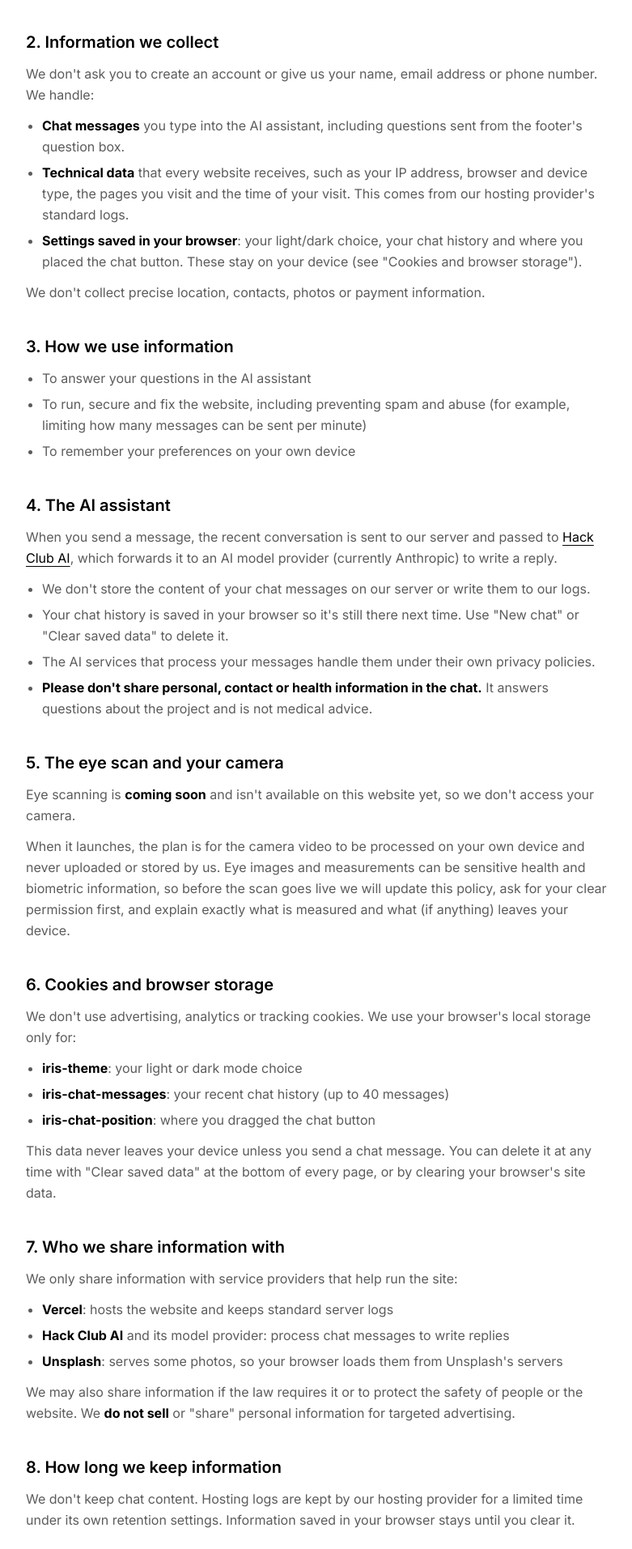
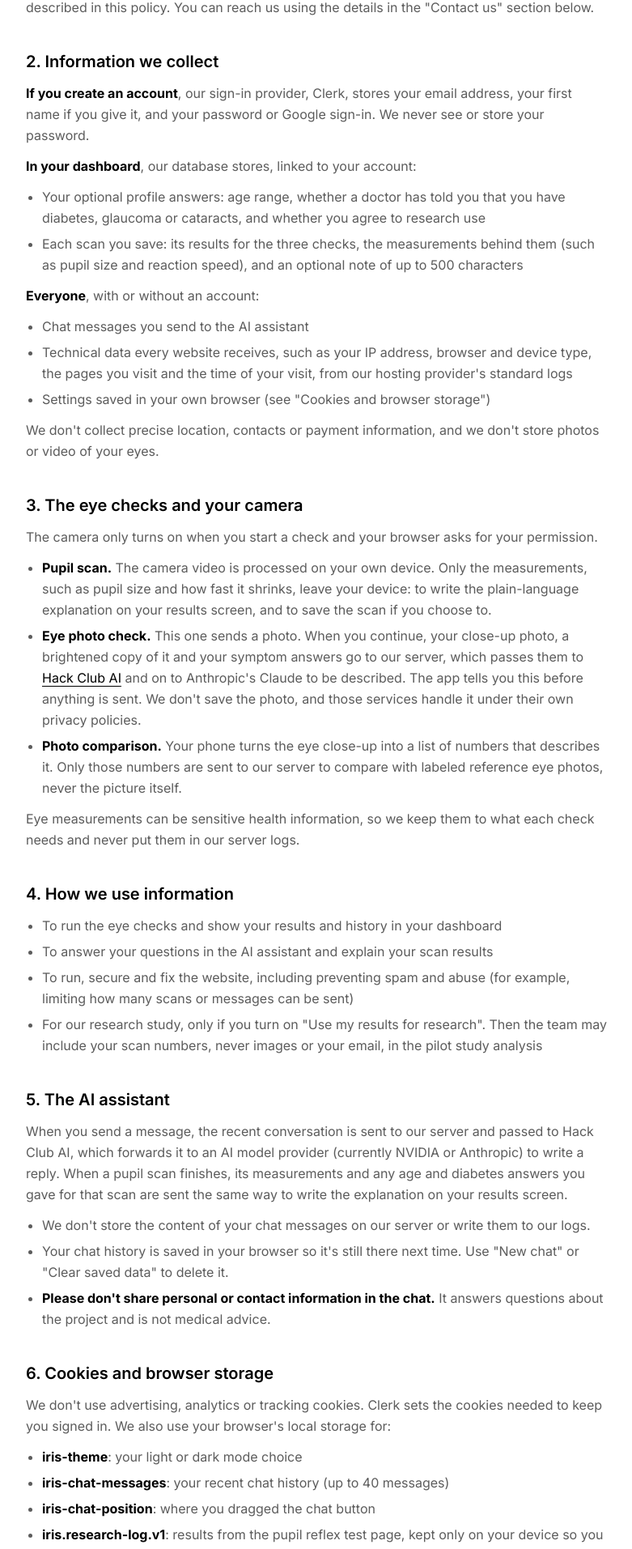
Before and after one commit to nc1b/Iris-Checks, a Next.js app in the folder iris-web/: page /privacy in a window 1280 px wide. Shown: the part 880-2793 px from the top of the page at 81% size, without its empty margins (248-1029 px from the left). Built offline with nearby package versions, Linux system fonts and the light colour scheme; no server answers.

Commit message:
Update privacy policy and terms for accounts and eye checks

```diff
--- a/iris-web/app/privacy/page.tsx
+++ b/iris-web/app/privacy/page.tsx
@@ -5,23 +5,25 @@ import { LegalPage } from "@/components/blocks/legal-page";
 export const metadata: Metadata = {
   title: "Privacy Policy",
   alternates: { canonical: "/privacy" },
-  description: "How the Iris website and AI assistant handle your information.",
+  description: "What Iris collects, where it goes, who can see it and how to delete it.",
 };
 
 export default function PrivacyPage() {
   return (
     <LegalPage
       title="Privacy Policy"
-      updated="October 20, 2026"
+      updated="October 26, 2026"
       intro={
         <>
           <p>
-            Iris (&quot;we&quot;, &quot;us&quot;) is a student research project building a phone-based eye check. This policy explains what
-            information this website and its AI assistant handle, why, who it&apos;s shared with, and the choices you have.
+            Iris (&quot;we&quot;, &quot;us&quot;) is a student research project building phone-based eye checks. This policy explains what
+            information the website, the eye checks and the AI assistant collect, where it goes, who can see it, and the choices you have.
           </p>
           <p className="mt-4">
-            <strong className="text-foreground">The short version:</strong> there are no accounts, the eye scan isn&apos;t live yet, chat messages
-            are sent to an AI service to get an answer, your chat history is saved only in your own browser, and we never sell your information.
+            <strong className="text-foreground">The short version:</strong> you can browse and chat without an account. If you sign up, we store
+            your scan numbers and optional answers, linked to your account. We never store pictures or video of your eyes. The optional eye photo
+            check sends one photo to an AI service to be reviewed, and you&apos;re told before it&apos;s sent. You can delete your data at any time,
+            and we never sell it.
           </p>
         </>
       }
@@ -39,21 +41,56 @@ export default function PrivacyPage() {
           heading: "Information we collect",
           body: (
             <>
-              <p>We don&apos;t ask you to create an account or give us your name, email address or phone number. We handle:</p>
+              <p>
+                <strong>If you create an account</strong>, our sign-in provider, Clerk, stores your email address, your first name if you give it,
+                and your password or Google sign-in. We never see or store your password.
+              </p>
+              <p>
+                <strong>In your dashboard</strong>, our database stores, linked to your account:
+              </p>
+              <ul>
+                <li>Your optional profile answers: age range, whether a doctor has told you that you have diabetes, glaucoma or cataracts, and whether you agree to research use</li>
+                <li>Each scan you save: its results for the three checks, the measurements behind them (such as pupil size and reaction speed), and an optional note of up to 500 characters</li>
+              </ul>
+              <p>
+                <strong>Everyone</strong>, with or without an account:
+              </p>
+              <ul>
+                <li>Chat messages you send to the AI assistant</li>
+                <li>Technical data every website receives, such as your IP address, browser and device type, the pages you visit and the time of your visit, from our hosting provider&apos;s standard logs</li>
+                <li>Settings saved in your own browser (see &quot;Cookies and browser storage&quot;)</li>
+              </ul>
+              <p>We don&apos;t collect precise location, contacts or payment information, and we don&apos;t store photos or video of your eyes.</p>
+            </>
+          ),
+        },
+        {
+          heading: "The eye checks and your camera",
+          body: (
+            <>
+              <p>The camera only turns on when you start a check and your browser asks for your permission.</p>
               <ul>
                 <li>
-                  <strong>Chat messages</strong> you type into the AI assistant, including questions sent from the footer&apos;s question box.
+                  <strong>Pupil scan.</strong> The camera video is processed on your own device. Only the measurements, such as pupil size and how
+                  fast it shrinks, leave your device: to write the plain-language explanation on your results screen, and to save the scan if you choose to.
                 </li>
                 <li>
-                  <strong>Technical data</strong> that every website receives, such as your IP address, browser and device type, the pages you visit
-                  and the time of your visit. This comes from our hosting provider&apos;s standard logs.
+                  <strong>Eye photo check.</strong> This one sends a photo. When you continue, your close-up photo, a brightened copy of it and your
+                  symptom answers go to our server, which passes them to{" "}
+                  <a href="https://ai.hackclub.com" target="_blank" rel="noreferrer">
+                    Hack Club AI
+                  </a>{" "}
+                  and on to Anthropic&apos;s Claude to be described. The app tells you this before anything is sent. We don&apos;t save the photo,
+                  and those services handle it under their own privacy policies.
                 </li>
                 <li>
-                  <strong>Settings saved in your browser</strong>: your light/dark choice, your chat history and where you placed the chat button.
-                  These stay on your device (see &quot;Cookies and browser storage&quot;).
+                  <strong>Photo comparison.</strong> Your phone turns the eye close-up into a list of numbers that describes it. Only those numbers
+                  are sent to our server to compare with labeled reference eye photos, never the picture itself.
                 </li>
               </ul>
-              <p>We don&apos;t collect precise location, contacts, photos or payment information.</p>
+              <p>
+                Eye measurements can be sensitive health information, so we keep them to what each check needs and never put them in our server logs.
+              </p>
             </>
           ),
         },
@@ -61,9 +98,10 @@ export default function PrivacyPage() {
           heading: "How we use information",
           body: (
             <ul>
-              <li>To answer your questions in the AI assistant</li>
-              <li>To run, secure and fix the website, including preventing spam and abuse (for example, limiting how many messages can be sent per minute)</li>
-              <li>To remember your preferences on your own device</li>
+              <li>To run the eye checks and show your results and history in your dashboard</li>
+              <li>To answer your questions in the AI assistant and explain your scan results</li>
+              <li>To run, secure and fix the website, including preventing spam and abuse (for example, limiting how many scans or messages can be sent)</li>
+              <li>For our research study, only if you turn on &quot;Use my results for research&quot;. Then the team may include your scan numbers, never images or your email, in the pilot study analysis</li>
             </ul>
           ),
         },
@@ -72,36 +110,18 @@ export default function PrivacyPage() {
           body: (
             <>
               <p>
-                When you send a message, the recent conversation is sent to our server and passed to{" "}
-                <a href="https://ai.hackclub.com" target="_blank" rel="noreferrer">
-                  Hack Club AI
-                </a>
-                , which forwards it to an AI model provider (currently Anthropic) to write a reply.
+                When you send a message, the recent conversation is sent to our server and passed to Hack Club AI, which forwards it to an AI model
+                provider (currently NVIDIA or Anthropic) to write a reply. When a pupil scan finishes, its measurements and any age and diabetes
+                answers you gave for that scan are sent the same way to write the explanation on your results screen.
               </p>
               <ul>
                 <li>We don&apos;t store the content of your chat messages on our server or write them to our logs.</li>
                 <li>Your chat history is saved in your browser so it&apos;s still there next time. Use &quot;New chat&quot; or &quot;Clear saved data&quot; to delete it.</li>
-                <li>The AI services that process your messages handle them under their own privacy policies.</li>
                 <li>
-                  <strong>Please don&apos;t share personal, contact or health information in the chat.</strong> It answers questions about the
-                  project and is not medical advice.
+                  <strong>Please don&apos;t share personal or contact information in the chat.</strong> It answers questions about the project and
+                  is not medical advice.
                 </li>
               </ul>
-            </>
-          ),
-        },
-        {
-          heading: "The eye scan and your camera",
-          body: (
-            <>
-              <p>
-                Eye scanning is <strong>coming soon</strong> and isn&apos;t available on this website yet, so we don&apos;t access your camera.
-              </p>
-              <p>
-                When it launches, the plan is for the camera video to be processed on your own device and never uploaded or stored by us. Eye images
-                and measurements can be sensitive health and biometric information, so before the scan goes live we will update this policy, ask for
-                your clear permission first, and explain exactly what is measured and what (if anything) leaves your device.
-              </p>
             </>
           ),
         },
@@ -109,27 +129,37 @@ export default function PrivacyPage() {
           heading: "Cookies and browser storage",
           body: (
             <>
-              <p>We don&apos;t use advertising, analytics or tracking cookies. We use your browser&apos;s local storage only for:</p>
+              <p>
+                We don&apos;t use advertising, analytics or tracking cookies. Clerk sets the cookies needed to keep you signed in. We also use your
+                browser&apos;s local storage for:
+              </p>
               <ul>
                 <li><strong>iris-theme</strong>: your light or dark mode choice</li>
                 <li><strong>iris-chat-messages</strong>: your recent chat history (up to 40 messages)</li>
                 <li><strong>iris-chat-position</strong>: where you dragged the chat button</li>
+                <li><strong>iris.research-log.v1</strong>: results from the pupil reflex test page, kept only on your device so you can export them</li>
               </ul>
               <p>
-                This data never leaves your device unless you send a chat message. You can delete it at any time with &quot;Clear saved data&quot; at
-                the bottom of every page, or by clearing your browser&apos;s site data.
+                You can delete your theme and chat data with &quot;Clear saved data&quot; at the bottom of every page, clear the test log from the
+                results screen, or clear your browser&apos;s site data.
               </p>
             </>
           ),
         },
         {
-          heading: "Who we share information with",
+          heading: "Who can see your information",
           body: (
             <>
-              <p>We only share information with service providers that help run the site:</p>
+              <p>
+                Only you can see your dashboard. Our server checks your sign-in on every request and only returns your own records. Our database
+                can&apos;t be read directly from the internet, and only our team can manage it. We share information only with service providers that
+                help run Iris:
+              </p>
               <ul>
                 <li><strong>Vercel</strong>: hosts the website and keeps standard server logs</li>
-                <li><strong>Hack Club AI</strong> and its model provider: process chat messages to write replies</li>
+                <li><strong>Clerk</strong>: handles sign-up, sign-in and your account</li>
+                <li><strong>Supabase</strong>: hosts our database</li>
+                <li><strong>Hack Club AI</strong> and its model providers (Anthropic and NVIDIA): process chat messages, scan explanations and eye photos</li>
                 <li><strong>Unsplash</strong>: serves some photos, so your browser loads them from Unsplash&apos;s servers</li>
               </ul>
               <p>
@@ -143,8 +173,9 @@ export default function PrivacyPage() {
           heading: "How long we keep information",
           body: (
             <p>
-              We don&apos;t keep chat content. Hosting logs are kept by our hosting provider for a limited time under its own retention settings.
-              Information saved in your browser stays until you clear it.
+              We keep your profile answers and saved scans until you delete them or your account. We don&apos;t keep chat content or eye photos.
+              Hosting logs are kept by our hosting provider for a limited time under its own retention settings. Information saved in your browser
+              stays until you clear it.
             </p>
           ),
         },
@@ -152,8 +183,10 @@ export default function PrivacyPage() {
           heading: "Security",
           body: (
             <p>
-              The site is served over HTTPS, chat requests are checked and rate-limited, and API keys are kept on the server, never in your browser.
-              No system is perfectly secure, so please don&apos;t send sensitive information through the chat.
+              The site only loads over HTTPS and can&apos;t be embedded in other websites. Sign-in uses verified email codes, checks passwords against
+              known leaks, locks an account after repeated wrong passwords, and blocks bots. Our database tables can&apos;t be reached directly, every
+              request is checked and rate-limited, and our keys stay on the server, never in your browser or our code. No system is perfectly
+              secure, so please don&apos;t send sensitive information you don&apos;t need to.
             </p>
           ),
         },
@@ -162,12 +195,13 @@ export default function PrivacyPage() {
           body: (
             <>
               <ul>
-                <li>Use the site without the chat; nothing is sent unless you send a message.</li>
-                <li>Delete your saved chat and settings with &quot;New chat&quot; or &quot;Clear saved data&quot;.</li>
+                <li>Use the site and chat without an account, or skip the camera checks entirely.</li>
+                <li>Leave any profile question blank, and turn research use on or off at any time.</li>
+                <li>Delete any saved scan, or all your answers and scans at once with &quot;Delete my data&quot; in your dashboard.</li>
+                <li>Delete your sign-in account in &quot;Account settings&quot; in your dashboard.</li>
                 <li>
                   Depending on where you live (for example, under California or European privacy laws), you may have the right to ask what personal
-                  information we hold about you, and to ask us to correct or delete it. Because we don&apos;t keep chat content or accounts, we usually
-                  hold nothing that identifies you, but you can still contact us and we&apos;ll help.
+                  information we hold about you, and to ask us to correct or delete it. Contact us and we&apos;ll help.
                 </li>
               </ul>
               <p>We don&apos;t respond differently to &quot;Do Not Track&quot; signals because we don&apos;t track you across sites.</p>
@@ -178,9 +212,8 @@ export default function PrivacyPage() {
           heading: "Children's privacy",
           body: (
             <p>
-              Iris is built by students and is meant for a general audience. We don&apos;t knowingly collect personal information from children under
-              13. If you are under 13, please only use the chat with a parent, guardian or teacher, and don&apos;t share personal information. If you
-              believe a child has given us personal information, contact us and we&apos;ll delete it.
+              You must be 13 or older to create an account. We don&apos;t knowingly collect personal information from children under 13. If you
+              believe a child under 13 has given us personal information, contact us and we&apos;ll delete it.
             </p>
           ),
         },
@@ -188,8 +221,7 @@ export default function PrivacyPage() {
           heading: "Visitors outside the United States",
           body: (
             <p>
-              The website is hosted in the United States. If you visit from another country, your information (such as chat messages and technical
-              data) may be processed in the United States.
+              Iris is hosted in the United States. If you visit from another country, your information may be processed in the United States.
             </p>
           ),
         },
@@ -197,8 +229,8 @@ export default function PrivacyPage() {
           heading: "Changes to this policy",
           body: (
             <p>
-              We&apos;ll update this policy when the website changes, and always before the eye scan launches. The &quot;Last updated&quot; date at the
-              top shows the current version. Important changes will be highlighted on the site.
+              We&apos;ll update this policy whenever the way Iris handles information changes. The &quot;Last updated&quot; date at the top shows the
+              current version. Important changes will be highlighted on the site.
             </p>
           ),
         },
--- a/iris-web/app/terms/page.tsx
+++ b/iris-web/app/terms/page.tsx
@@ -12,7 +12,7 @@ export default function TermsPage() {
   return (
     <LegalPage
       title="Terms of Service"
-      updated="October 20, 2026"
+      updated="October 26, 2026"
       intro={
         <p>
           These terms are an agreement between you and the Iris team (&quot;we&quot;, &quot;us&quot;) about using the Iris website and its AI
@@ -26,8 +26,8 @@ export default function TermsPage() {
           body: (
             <>
               <p>
-                Iris is a <strong>research prototype, not a medical device</strong>. Nothing on this website, including the AI assistant and any
-                future eye scan, diagnoses, treats, cures or prevents any disease, or replaces a doctor, optometrist or other healthcare
+                Iris is a <strong>research prototype, not a medical device</strong>. Nothing on this website, including the AI assistant and the
+                eye checks, diagnoses, treats, cures or prevents any disease, or replaces a doctor, optometrist or other healthcare
                 professional.
               </p>
               <p>
@@ -41,17 +41,18 @@ export default function TermsPage() {
           heading: "Who can use Iris",
           body: (
             <p>
-              You must be at least 13 years old to use the AI assistant. If you&apos;re under 18, please use the site with permission from a parent or
+              You must be at least 13 years old to use Iris. If you&apos;re under 18, please use the site with permission from a parent or
               guardian, who agrees to these terms for you.
             </p>
           ),
         },
         {
-          heading: "The eye scan is not available yet",
+          heading: "The eye checks are a research prototype",
           body: (
             <p>
-              The eye scan described on this site is <strong>coming soon</strong> and still being tested. How it works may change before launch.
-              When it is available, its results will be screening information only, not a diagnosis, and additional terms and consent will apply.
+              The pupil scan and eye photo check are early research tools that are still being tested, and how they work may change. Their
+              results are screening information only, not a diagnosis. A result of &quot;looks typical&quot; does not mean your eyes are healthy,
+              so keep having regular eye exams. See our <Link href="/privacy">Privacy Policy</Link> for what each check collects.
             </p>
           ),
         },
```
